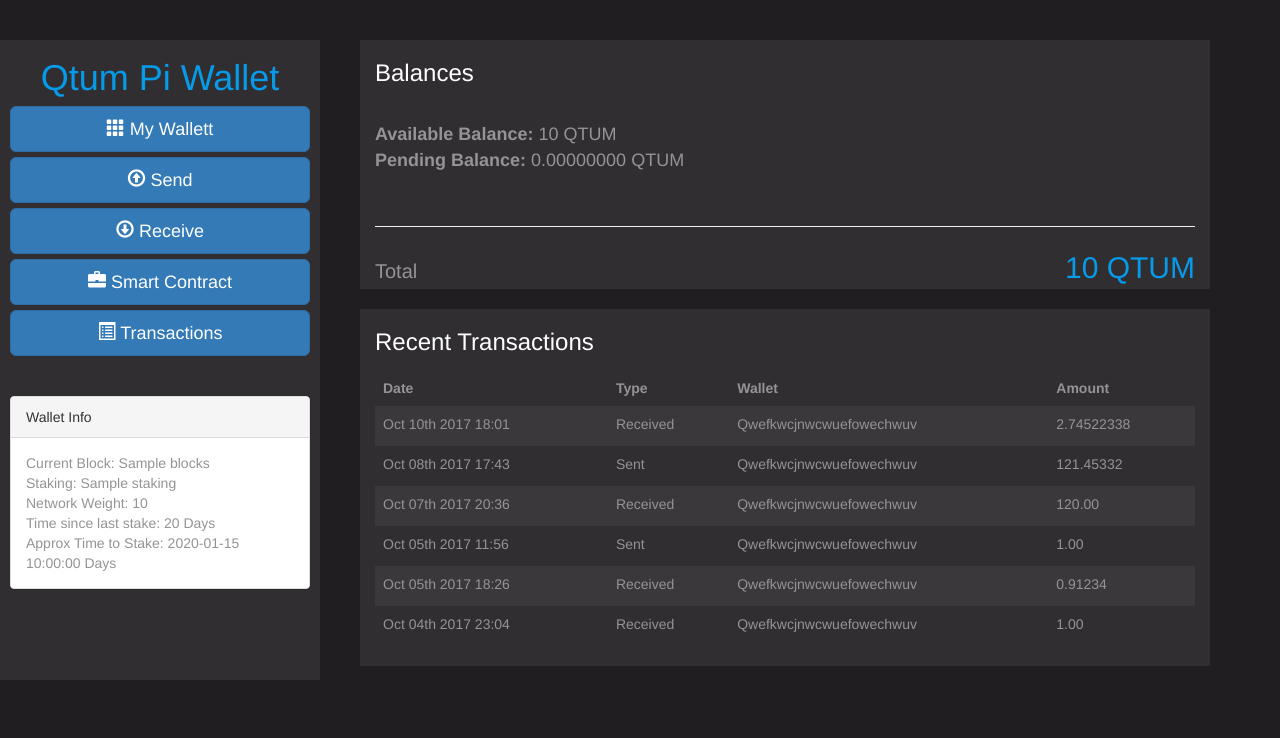
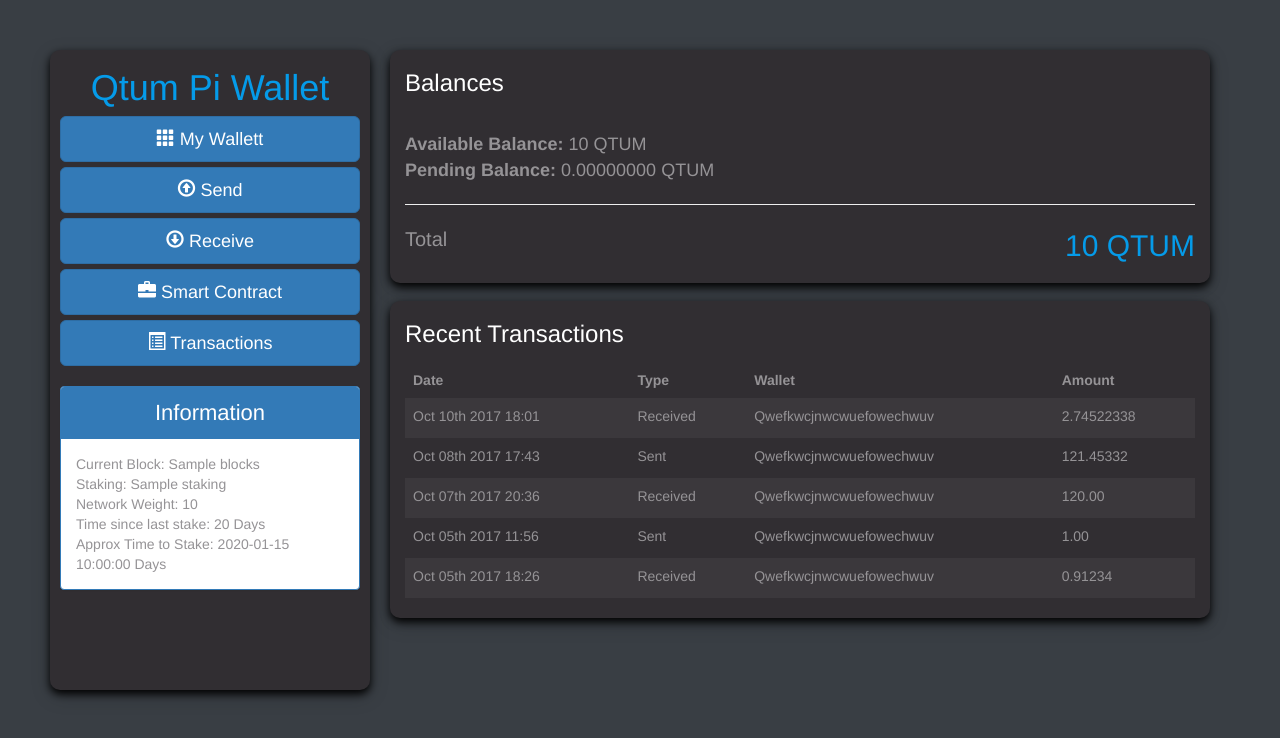
Before and after one commit to SSUgaya/qtum-ui, a Flask app: template templates/index.html in a window 1280 px wide. Shown: the top 738 px of the page. Run offline with Flask 2, Linux system fonts and the light colour scheme; the template is opened without the code that fills it: most values are stand-ins (such as "Sample title", 1, 10 or a date in 2020); some libraries are stand-ins or nearby versions.

Commit message:
More css styling

```diff
--- a/static/style.css
+++ b/static/style.css
@@ -1,10 +1,12 @@
 body {
-  background-color: #201e21;
+  background-color: #393e44;
+  /*background-color: #35495e;*/
   color: #959396;
   }
 
 .sidenav {
-  margin-top: 40px;
+  margin-top: 50px;
+  margin-left: 50px;
   height: 80%;
   width: 320px;
   position: fixed;
@@ -14,6 +16,8 @@
   background-color: #312e32;
   overflow-x: hidden;
   padding: 10px;
+  box-shadow: 0 4px 8px 0 rgba(0, 0, 0, 1.0), 0 6px 20px 0 rgba(0, 0, 0, 0.19);
+  border-radius: 10px;
 }
 
 .sidenav h1 {
@@ -23,15 +27,22 @@
 }
 
 .panel {
-  margin-top: 40px;
+  margin-top: 20px;
+}
+
+.panel-heading {
+  text-align: center;
+  font-size: 22px;
 }
 .main {
-  margin-top: 40px;
-  margin-left: 290px; /* Same as the width of the sidenav */
+  margin-top: 50px;
+  margin-left: 320px; /* Same as the width of the sidenav */
 }
 .transactions {
-  margin-top: 20px;
+  margin-top: 18px;
   background-color: #312e32;
+  box-shadow: 0 4px 8px 0 rgba(0, 0, 0, 1.0), 0 6px 20px 0 rgba(0, 0, 0, 0.19);
+  border-radius: 10px;
 }
 
 .transactions h3 {
@@ -40,14 +51,15 @@
 
 .wallet {
   background-color: #312e32;
-  padding-bottom: 32px;
+  padding-bottom: 16px;
   font-size: 18px;
+  box-shadow: 0 4px 8px 0 rgba(0, 0, 0, 1.0), 0 6px 20px 0 rgba(0, 0, 0, 0.19);
+  border-radius: 10px;
 }
 
 .wallet h3 {
   color: white;
 }
-
 
 .q-total {
   text-align: right;
@@ -58,7 +70,6 @@
 
 .q-total span {
   font-size: 20px;
-  padding-top: 10px;
   color: #959396;
 }
 
--- a/templates/contract.html
+++ b/templates/contract.html
@@ -2,6 +2,8 @@
 
 {% block body %}
 <div class="main">
-<h1>Contract info goes here</h1>
-</div>
+    <div class="wallet col-md-12 col-sm-12">
+      <h3>Contract info goes here</h3>
+      </div>
+  </div>
 {% endblock %}
--- a/templates/includes/_sidebar.html
+++ b/templates/includes/_sidebar.html
@@ -5,8 +5,8 @@
   <a href="/receive" class="btn btn-primary btn-block btn-lg"><span class="glyphicon glyphicon-download"></span> Receive</a>
   <a href="/contract" class="btn btn-primary btn-block btn-lg"><span class="glyphicon glyphicon-briefcase"></span> Smart Contract</a>
   <a href="/transaction" class="btn btn-primary btn-block btn-lg"><span class="glyphicon glyphicon-list-alt"></span> Transactions</a>
-  <div class="panel panel-default">
-    <div class="panel-heading">Wallet Info</div>
+  <div class="panel panel-primary">
+    <div class="panel-heading">Information</div>
     <div class="panel-body">
       Current Block: {{ info_output.blocks }} <br />
       Staking: {{ stake_output.staking }} <br />
--- a/templates/index.html
+++ b/templates/index.html
@@ -6,8 +6,8 @@
       <h3>Balances</h3> <br />
         <strong>Available Balance:</strong> {{ info_output.balance }} QTUM <br />
         <strong>Pending Balance:</strong> 0.00000000 QTUM
+        <div class="q-total"><hr /> <span class="pull-left">Total</span> {{ info_output.balance }} QTUM</div>
       </div>
-      <div class="q-total col-md-12 col-sm-12"><hr /> <span class="pull-left">Total</span> {{ info_output.balance }} QTUM</div>
     <div class="transactions col-md-12">
         <h3>Recent Transactions</h3>
         <table class="table table-striped">
@@ -50,12 +50,6 @@
               <td>Qwefkwcjnwcwuefowechwuv</td>
               <td>0.91234</td>
             </tr>
-            <tr>
-              <td>Oct 04th 2017 23:04</td>
-              <td>Received</td>
-              <td>Qwefkwcjnwcwuefowechwuv</td>
-              <td>1.00</td>
-            </tr>
           </tbody>
         </table>
     </div>
--- a/templates/receive.html
+++ b/templates/receive.html
@@ -2,6 +2,8 @@
 
 {% block body %}
 <div class="main">
-<h1>Receive info goes here</h1>
-</div>
+    <div class="wallet col-md-12 col-sm-12">
+      <h3>Receive info goes here</h3>
+      </div>
+  </div>
 {% endblock %}
--- a/templates/send.html
+++ b/templates/send.html
@@ -2,6 +2,8 @@
 
 {% block body %}
 <div class="main">
-<h1>Send info goes here</h1>
+  <div class="wallet col-md-12 col-sm-12">
+    <h3>Send info goes here</h3>
+    </div>
 </div>
 {% endblock %}
```
Also changed, not shown: templates/transactions.html (+5 -3 lines).
